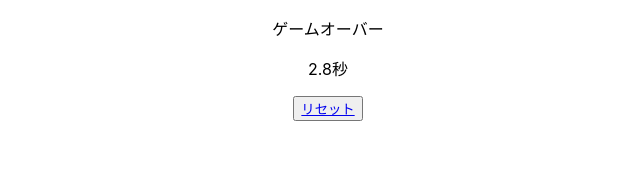
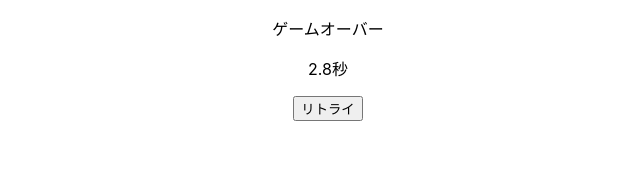
Before and after one commit to kawano-hirofumi/3d-game, a React (Create React App) app: page / in a window 1280 px wide. Shown: the top 186 px of the page, without its empty margins (152-792 px from the left). Built offline with nearby package versions, Linux system fonts and the light colour scheme.

Commit message:
リトライ機能修正

```diff
--- a/src/components/Game.tsx
+++ b/src/components/Game.tsx
@@ -202,7 +202,7 @@ export const Game = memo(() => {
                     <div style={{ height: DISPLAY_HEIGHT, width: DISPLAY_WIDTH, textAlign: "center" }}>
                         <p>ゲームオーバー</p>
                         <p>{timeRef.current}秒</p>
-                        <button><a href="/3d-game/">リセット</a></button>
+                        <button onClick={() => window.location.reload()}>リトライ</button>
                     </div>
             }
         </>
```
